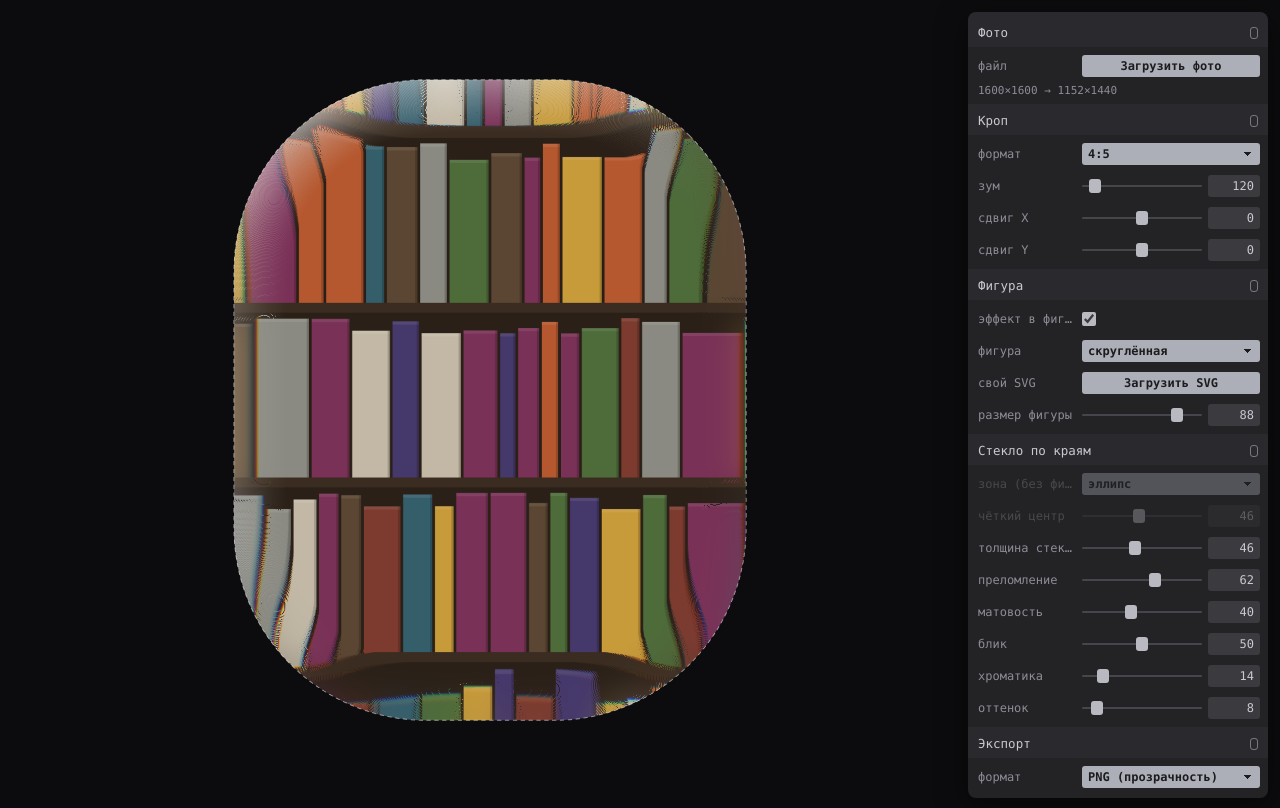
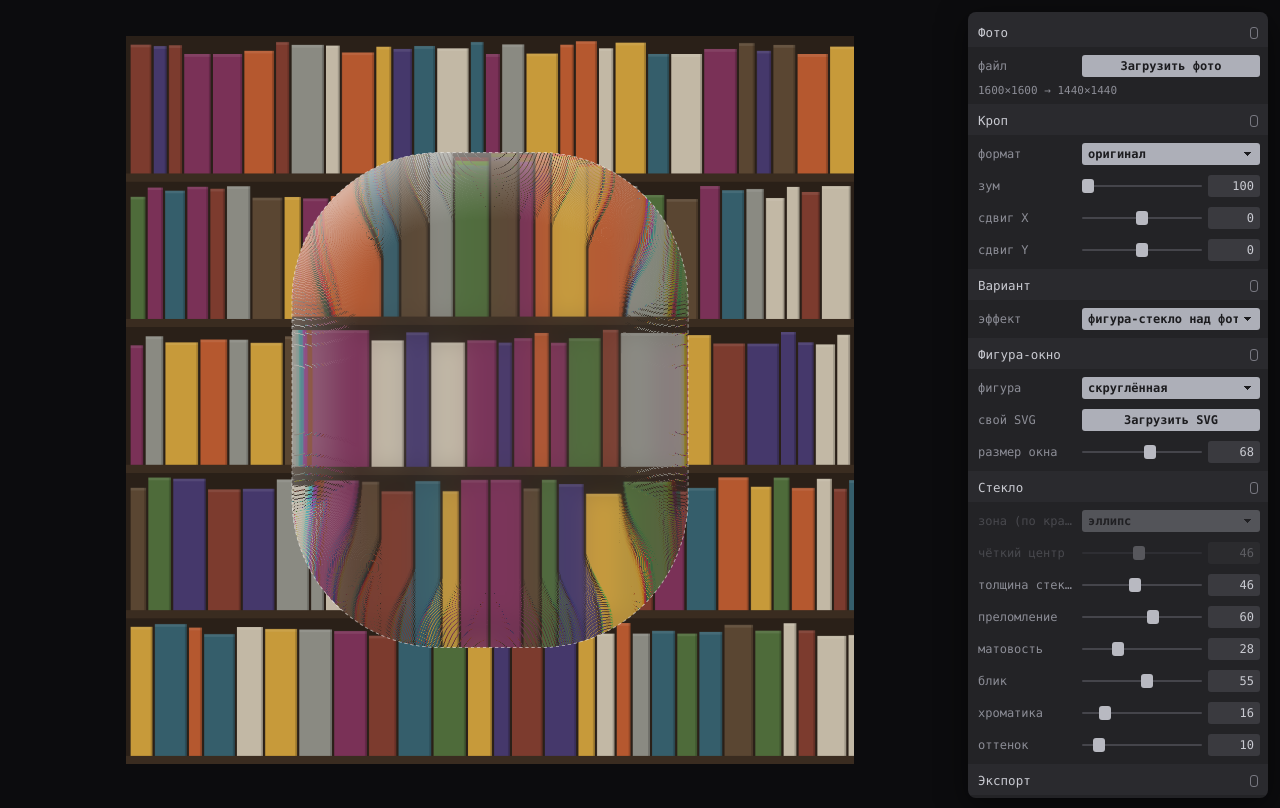
Before and after one commit to risenve/glass-edge, a plain HTML site: page index.html in a window 1280 px wide. Drawn offline with Linux system fonts and the light colour scheme.

Commit message:
Two modes: glass figure over full photo, or glass at photo edges
Overlay mode shows the full photo (original aspect) with a figure-shaped glass
"window" floating on top (refraction, specular rim, chromatic, frost). Edges
mode keeps the previous clear-center / glass-to-edges look. A mode selector in
the panel switches between them; squircle window is the default.

Co-Authored-By: Claude Opus 4.8 <noreply@anthropic.com>

```diff
--- a/index.html
+++ b/index.html
@@ -71,9 +71,9 @@ button.b:active{filter:brightness(.92)}
 
 <script>
 (()=>{
-const S={aspect:'4x5',zoom:120,panx:0,pany:0,
-  inFig:true,fig:'squircle',figSize:88,
-  shape:'ellipse',clear:46,band:46,refract:62,frost:40,gloss:50,chroma:14,tint:8,
+const S={aspect:'orig',zoom:100,panx:0,pany:0,
+  mode:'overlay',fig:'squircle',figSize:68,
+  shape:'ellipse',clear:46,band:46,refract:60,frost:28,gloss:55,chroma:16,tint:10,
   fmt:'png',q:92,preset:'orig'};
 const MAXSIDE=3200,OUTLONG=1440;
 // default figure (squircle) — embedded from Vector.svg
@@ -108,7 +108,7 @@ function loadFile(f){if(!f||!f.type.startsWith('image/')){toast('Нужен JPG,
   const url=URL.createObjectURL(f);const im=new Image();im.onload=()=>{setImage(im,f.name);URL.revokeObjectURL(url)};im.onerror=()=>toast('Файл не открылся (HEIC → JPG)');im.src=url}
 function loadSVG(f){if(!f)return;const url=URL.createObjectURL(f);const im=new Image();
   im.onload=()=>{const s=600,c=mk();c.width=c.height=s;const g=ctx(c);const iw=im.width||300,ih=im.height||300;const k=Math.min(s/iw,s/ih)*0.98;const dw=iw*k,dh=ih*k;
-    g.drawImage(im,(s-dw)/2,(s-dh)/2,dw,dh);g.globalCompositeOperation='source-in';g.fillStyle='#fff';g.fillRect(0,0,s,s);customSil=c;S.fig='custom';S.inFig=true;URL.revokeObjectURL(url);sync();schedule(true);toast('SVG — фигура')};
+    g.drawImage(im,(s-dw)/2,(s-dh)/2,dw,dh);g.globalCompositeOperation='source-in';g.fillStyle='#fff';g.fillRect(0,0,s,s);customSil=c;S.fig='custom';S.mode='overlay';URL.revokeObjectURL(url);sync();schedule(true);toast('SVG — фигура')};
   im.onerror=()=>{URL.revokeObjectURL(url);toast('SVG не открылся')};im.src=url}
 $('file').addEventListener('change',e=>{loadFile(e.target.files[0]);e.target.value=''});
 $('svg').addEventListener('change',e=>{loadSVG(e.target.files[0]);e.target.value=''});
@@ -182,35 +182,34 @@ function applyGlassZone(){
     o[i]=cr;o[i+1]=cg;o[i+2]=cb;o[i+3]=255}
   ctx(view).putImageData(out,0,0)}
 
-// glass along the INSIDE edge of a figure; outside the figure is transparent
-function applyGlassFig(){
+// glass FIGURE sitting on top of the full photo (liquid-glass window)
+function applyGlassOverlay(){
+  const g=ctx(view);g.setTransform(1,0,0,1,0,0);g.filter='none';g.globalAlpha=1;g.clearRect(0,0,W,H);g.drawImage(cropC,0,0);
   const src=ctx(cropC).getImageData(0,0,W,H).data,frost=ctx(blurC).getImageData(0,0,W,H).data;
   const field=ctx(fieldC).getImageData(0,0,W,H).data,mask=ctx(figC).getImageData(0,0,W,H).data;
-  const out=ctx(view).createImageData(W,H),o=out.data;
-  const R=bandPx(),amp=S.refract/100*R*0.9,chroma=S.chroma/100*0.5,lx=-0.55,ly=-0.83,L=0.90;
+  const lay=ctx(tmpC).createImageData(W,H),o=lay.data;
+  const cx=W/2,cy=H/2,R=bandPx(),amp=S.refract/100*R*1.15,mag=S.refract/100*0.05,chroma=S.chroma/100*0.5,lx=-0.55,ly=-0.83,L=0.9;
   const fa=(x,y)=>field[((y<0?0:y>H-1?H-1:y)*W+(x<0?0:x>W-1?W-1:x))*4+3];
   for(let y=0;y<H;y++)for(let x=0;x<W;x++){const i=(y*W+x)*4;const ma=mask[i+3];if(ma===0){o[i+3]=0;continue}
     const a=field[i+3]/255;
-    if(a>=0.985){o[i]=src[i];o[i+1]=src[i+1];o[i+2]=src[i+2];o[i+3]=ma;continue}
-    let gx=fa(x+1,y)-fa(x-1,y),gy=fa(x,y+1)-fa(x,y-1);const gl=Math.hypot(gx,gy)||1;const inx=gx/gl,iny=gy/gl;// inward normal
-    const t=Math.min(a/L,1),prof=Math.sin(Math.PI*t)*(1-t*0.2),d=amp*prof;let cr,cg,cb;
-    if(chroma>0){const rr=sampleBi(src,x+inx*d*(1+chroma),y+iny*d*(1+chroma)),gg=sampleBi(src,x+inx*d,y+iny*d),bb=sampleBi(src,x+inx*d*(1-chroma),y+iny*d*(1-chroma));cr=rr[0];cg=gg[1];cb=bb[2]}
-    else{const c=sampleBi(src,x+inx*d,y+iny*d);cr=c[0];cg=c[1];cb=c[2]}
-    const mixp=(1-t)*(S.frost/100),fb=sampleBi(frost,x,y);cr+=(fb[0]-cr)*mixp;cg+=(fb[1]-cg)*mixp;cb+=(fb[2]-cb)*mixp;
-    const tn=S.tint/100*0.28*(1-t);cr+=(206-cr)*tn;cg+=(224-cg)*tn;cb+=(255-cb)*tn;
+    let gx=fa(x+1,y)-fa(x-1,y),gy=fa(x,y+1)-fa(x,y-1);const gn=Math.hypot(gx,gy)||1;const inx=gx/gn,iny=gy/gn;// inward normal
+    const t=Math.min(a/L,1),prof=Math.sin(Math.PI*t)*(1-t*0.15),d=amp*prof;
+    const sxb=cx+(x-cx)*(1-mag),syb=cy+(y-cy)*(1-mag);let cr,cg,cb;
+    if(chroma>0){const rr=sampleBi(src,sxb+inx*d*(1+chroma),syb+iny*d*(1+chroma)),gg=sampleBi(src,sxb+inx*d,syb+iny*d),bb=sampleBi(src,sxb+inx*d*(1-chroma),syb+iny*d*(1-chroma));cr=rr[0];cg=gg[1];cb=bb[2]}
+    else{const c=sampleBi(src,sxb+inx*d,syb+iny*d);cr=c[0];cg=c[1];cb=c[2]}
+    const mixp=S.frost/100*0.6,fb=sampleBi(frost,sxb,syb);cr+=(fb[0]-cr)*mixp;cg+=(fb[1]-cg)*mixp;cb+=(fb[2]-cb)*mixp;
+    const tn=S.tint/100*0.22;cr+=(206-cr)*tn;cg+=(224-cg)*tn;cb+=(255-cb)*tn;
     const spec=Math.pow(Math.max(0,-inx*lx-iny*ly),1.5)*Math.max(0,1-Math.abs(t-0.5)*2)*(S.gloss/100);cr+=(255-cr)*spec;cg+=(255-cg)*spec;cb+=(255-cb)*spec;
-    const rim=Math.max(0,1-t/0.22)*0.5*(S.gloss/100);cr+=(255-cr)*rim;cg+=(255-cg)*rim;cb+=(255-cb)*rim;
+    const rim=Math.max(0,1-t/0.18)*0.6*(S.gloss/100);cr+=(255-cr)*rim;cg+=(255-cg)*rim;cb+=(255-cb)*rim;
     o[i]=cr;o[i+1]=cg;o[i+2]=cb;o[i+3]=ma}
-  ctx(view).putImageData(out,0,0)}
+  ctx(tmpC).putImageData(lay,0,0);g.drawImage(tmpC,0,0)}
 
 function render(full){if(!W)return;buildCrop();
-  if(full){buildBlur();if(S.inFig){buildFigure();applyGlassFig()}else applyGlassZone()}
-  else{const g=ctx(view);g.setTransform(1,0,0,1,0,0);g.filter='none';g.globalAlpha=1;g.clearRect(0,0,W,H);
-    if(S.inFig){ctx(tmpC).clearRect(0,0,W,H);ctx(tmpC).drawImage(cropC,0,0);const t=ctx(tmpC);t.globalCompositeOperation='destination-in';ctx(figC).clearRect(0,0,W,H);ctx(figC).fillStyle='#fff';fillFigure(ctx(figC));t.drawImage(figC,0,0);t.globalCompositeOperation='source-over';g.drawImage(tmpC,0,0)}
-    else g.drawImage(cropC,0,0)}
+  if(full){buildBlur();if(S.mode==='overlay'){buildFigure();applyGlassOverlay()}else applyGlassZone()}
+  else{const g=ctx(view);g.setTransform(1,0,0,1,0,0);g.filter='none';g.globalAlpha=1;g.clearRect(0,0,W,H);g.drawImage(cropC,0,0)}
   overlay()}
 function overlay(){const g=ctx(ov);g.setTransform(1,0,0,1,0,0);g.clearRect(0,0,W,H);if(!W)return;const sc=W/Math.max(1,wrap.clientWidth);
-  g.save();g.setLineDash([6*sc,5*sc]);g.lineWidth=1*sc;g.strokeStyle='rgba(255,255,255,.5)';if(S.inFig)strokeFigure(g,1*sc);else clearPath(g),g.stroke();g.restore()}
+  g.save();g.setLineDash([6*sc,5*sc]);g.lineWidth=1*sc;g.strokeStyle='rgba(255,255,255,.5)';if(S.mode==='overlay')strokeFigure(g,1*sc);else{clearPath(g);g.stroke()}g.restore()}
 let raf=0,pendFull=false;
 function schedule(full){if(full)pendFull=true;if(raf)return;raf=requestAnimationFrame(()=>{raf=0;const f=pendFull;pendFull=false;render(f)})}
 
@@ -222,12 +221,12 @@ const DEF=[
    {t:'rng',k:'zoom',l:'зум',min:100,max:400},
    {t:'rng',k:'panx',l:'сдвиг X',min:-100,max:100},
    {t:'rng',k:'pany',l:'сдвиг Y',min:-100,max:100}]],
- ['Фигура',[{t:'chk',k:'inFig',l:'эффект в фигуре'},
-   {t:'sel',k:'fig',l:'фигура',o:[['squircle','скруглённая'],['rrect','прямоугольник'],['circle','круг'],['ellipse','овал'],['custom','свой SVG']],dim:()=>!S.inFig},
+ ['Вариант',[{t:'sel',k:'mode',l:'эффект',o:[['overlay','фигура-стекло над фото'],['edges','стекло по краям фото']]}]],
+ ['Фигура-окно',[{t:'sel',k:'fig',l:'фигура',o:[['squircle','скруглённая'],['rrect','прямоугольник'],['circle','круг'],['ellipse','овал'],['custom','свой SVG']],dim:()=>S.mode!=='overlay'},
    {t:'act',l:'свой SVG',b:'Загрузить SVG',f:()=>$('svg').click()},
-   {t:'rng',k:'figSize',l:'размер фигуры',min:30,max:100,dim:()=>!S.inFig}]],
- ['Стекло по краям',[{t:'sel',k:'shape',l:'зона (без фигуры)',o:[['ellipse','эллипс'],['circle','круг'],['rect','прямоугольник']],dim:()=>S.inFig},
-   {t:'rng',k:'clear',l:'чёткий центр',min:5,max:92,dim:()=>S.inFig},
+   {t:'rng',k:'figSize',l:'размер окна',min:25,max:100,dim:()=>S.mode!=='overlay'}]],
+ ['Стекло',[{t:'sel',k:'shape',l:'зона (по краям)',o:[['ellipse','эллипс'],['circle','круг'],['rect','прямоугольник']],dim:()=>S.mode!=='edges'},
+   {t:'rng',k:'clear',l:'чёткий центр',min:5,max:92,dim:()=>S.mode!=='edges'},
    {t:'rng',k:'band',l:'толщина стекла',min:5,max:100},
    {t:'rng',k:'refract',l:'преломление',min:0,max:100},
    {t:'rng',k:'frost',l:'матовость',min:0,max:100},
```
Also changed, not shown: 1 other file.
